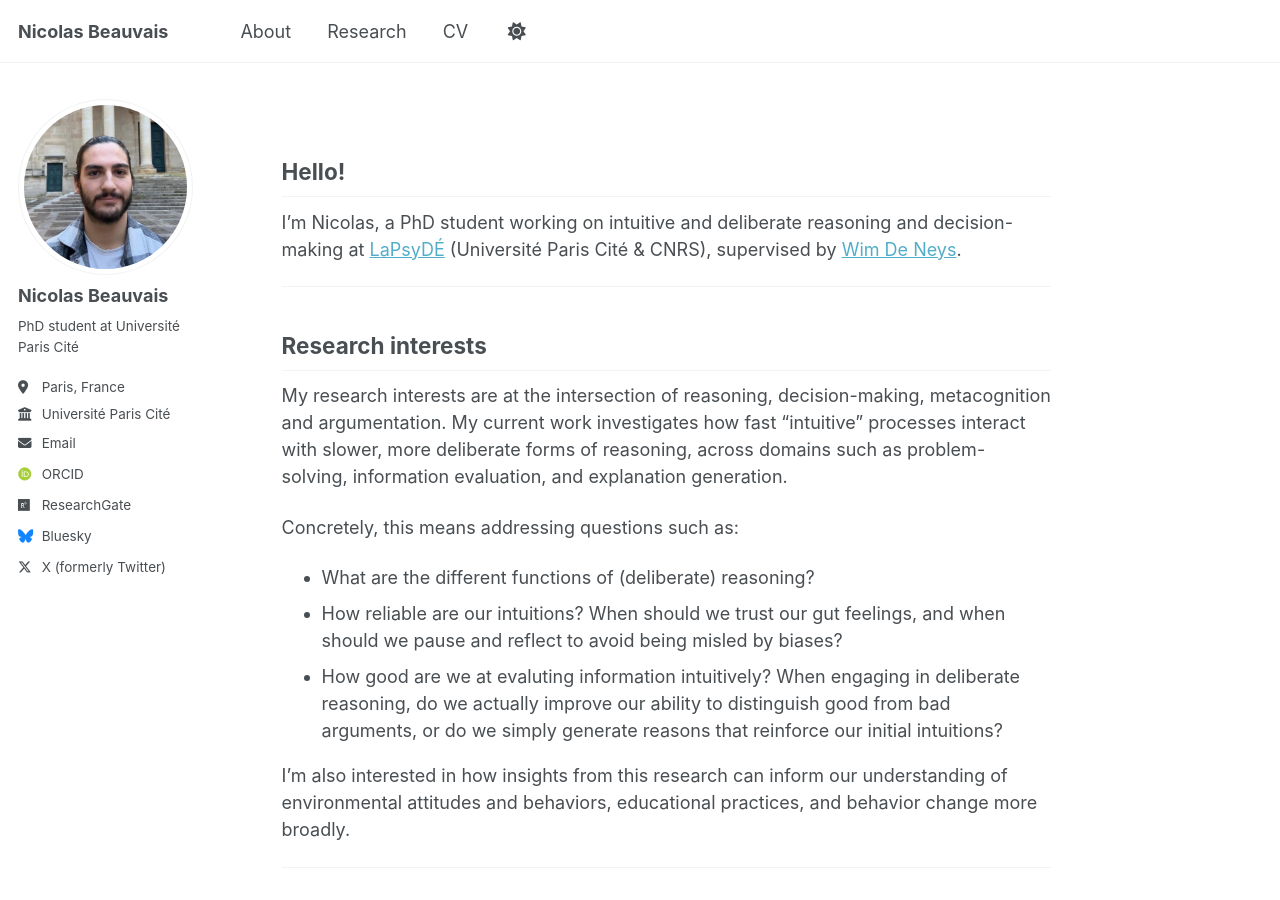
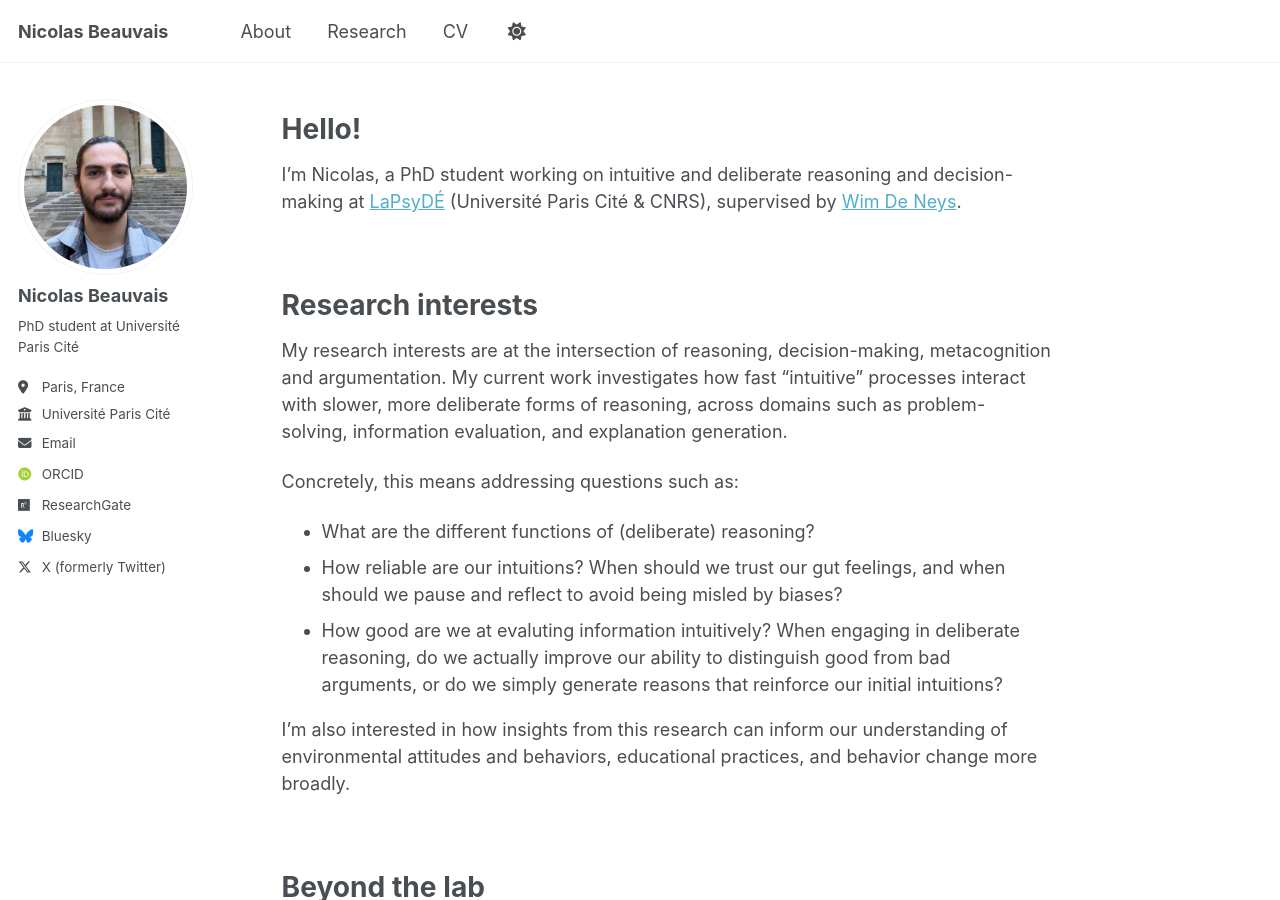
Before and after one commit to nbeauvais/nbeauvais.github.io, a Jekyll site: the page built from _pages/about.md, in a window 1280 px wide and 900 px high. Built offline with Jekyll 4.4.1, drawn with Linux system fonts in a browser that asks for light colours; some web fonts are replaced; a script that is not in the unit is left out.

Commit message:
Update formatting and headings in about.md

```diff
--- a/_pages/about.md
+++ b/_pages/about.md
@@ -6,13 +6,14 @@ redirect_from:
   - /about/
   - /about.html
 ---
-## Hello!
-
+Hello!
+=====
 I'm Nicolas, a PhD student working on intuitive and deliberate reasoning and decision-making at [LaPsyDÉ](https://www.lapsyde.com/home) (Université Paris Cité & CNRS), supervised by [Wim De Neys](https://www.wdeneys.org/).
 
----
+<br>
 
-## Research interests
+Research interests
+=====
 
 My research interests are at the intersection of reasoning, decision-making, metacognition and argumentation. My current work investigates how fast "intuitive" processes interact with slower, more deliberate forms of reasoning, across domains such as problem-solving, information evaluation, and explanation generation.
 
@@ -23,10 +24,10 @@ Concretely, this means addressing questions such as:
 
 I'm also interested in how insights from this research can inform our understanding of environmental attitudes and behaviors, educational practices, and behavior change more broadly.
 
----
+<br>
 
-
-## Beyond the lab
+Beyond the lab
+=====
 
 Outside the lab, I'm also a member of the [ACTE Lab](https://acte-lab.org/) - the *Behavioral Approach to Ecological Transition* association - which brings together experts in human cognition and social dynamics committed to apply insights from these fields to support the ecological transition.
 
```
